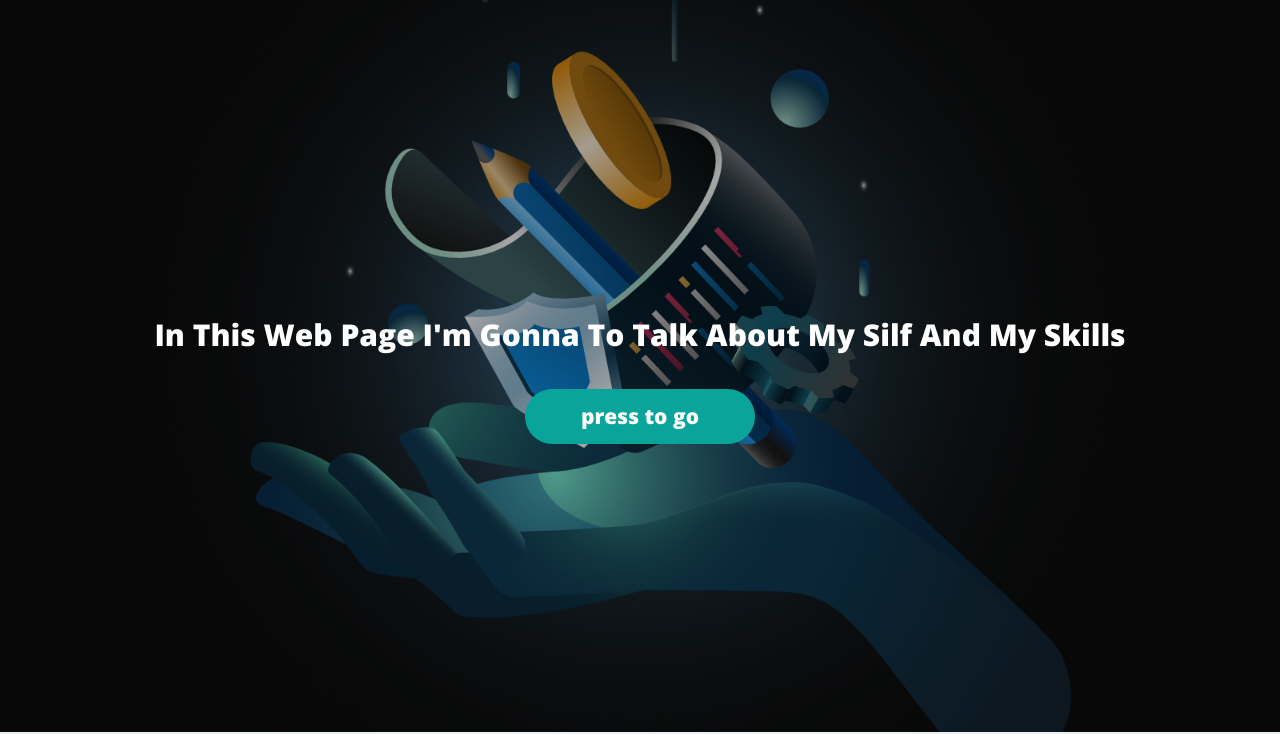
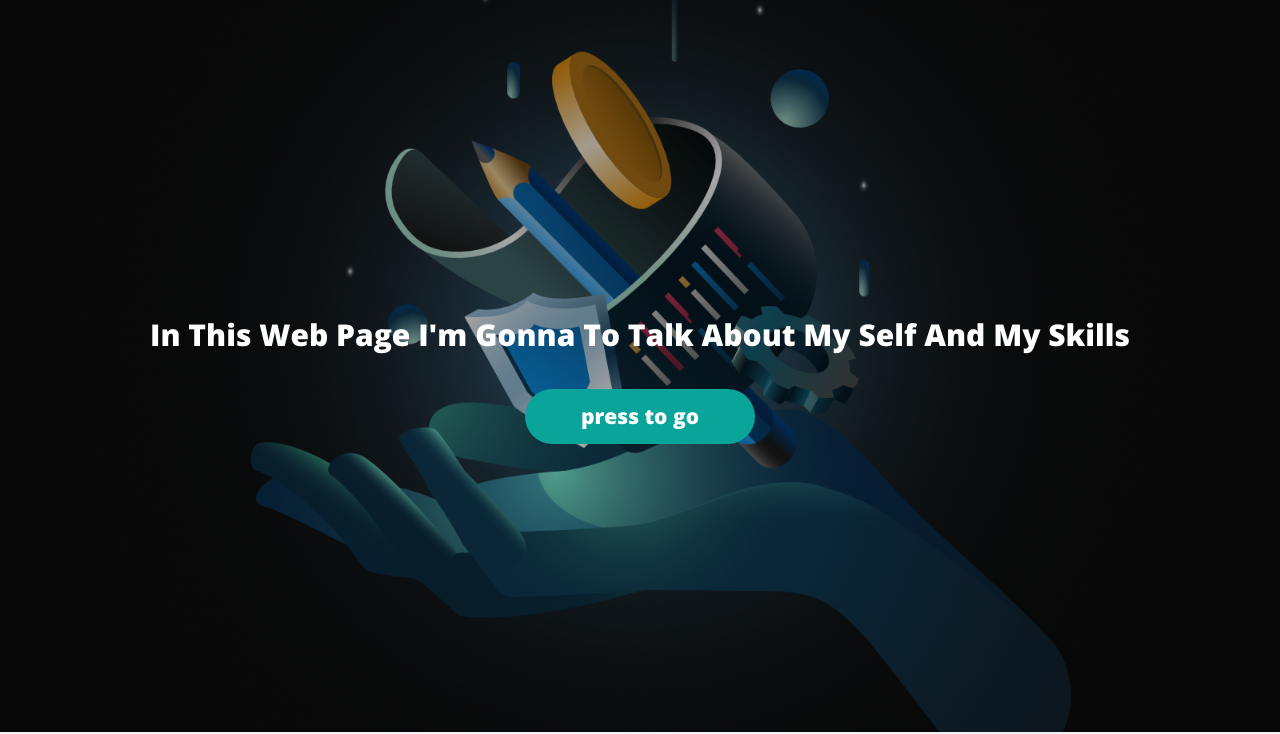
Before and after one commit to mahersalhani/website, a plain HTML site: page index.html in a window 1280 px wide. Shown: the part 68-802 px from the top of the page. Drawn offline with nearby package versions, Linux system fonts and the light colour scheme.

Commit message:
Update index.html

```diff
--- a/index.html
+++ b/index.html
@@ -40,7 +40,7 @@
       <img src="image/image_processing20210506-8301-1elf7za.png" alt="" />
       <div class="container">
         <div class="text">
-          <p>in this web page i'm gonna to talk about my silf and my skills</p>
+          <p>in this web page i'm gonna to talk about my self and my skills</p>
           <button><a href="#my-work">press to go</a></button>
         </div>
       </div>
```
